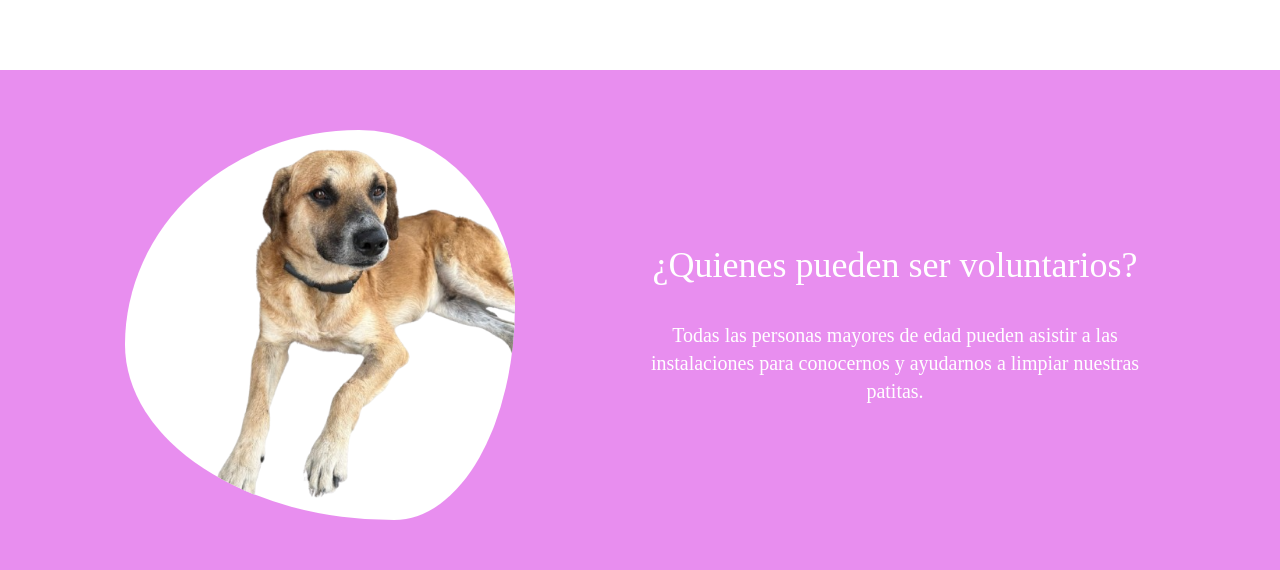
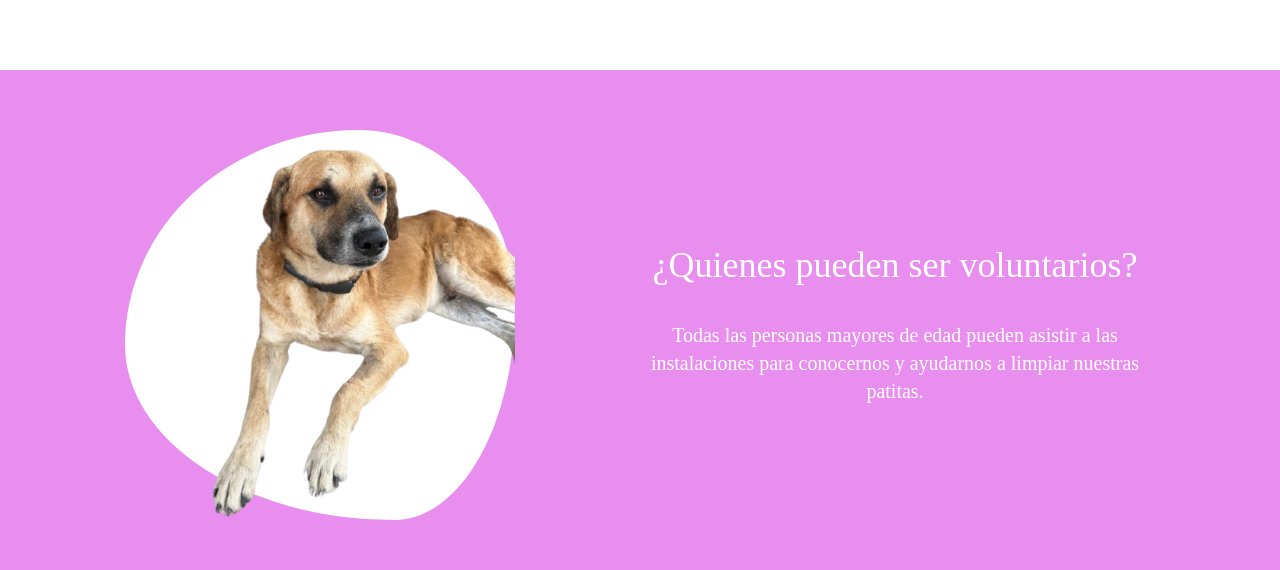
Before and after one commit to Tongother/dejando-huella, a Next.js app: page / in a window 1280 px wide. Shown: the part 840-1410 px from the top of the page. Built offline with nearby package versions, Linux system fonts and the light colour scheme; a web font is replaced by a local one.

Commit message:
Some Changes

```diff
--- a/src/app/components/info/info.css
+++ b/src/app/components/info/info.css
@@ -17,15 +17,12 @@
 }
 
 @media (min-width: 1024px){
-    .container{
-        transition: transform translateX(250px) ease;
-    }
     .forma{
         border-radius: 66% 34% 65% 35% / 67% 22% 78% 33%;
         width: 390px;
         height: 390px;
         background: #FFFFFF;
-        transition: transform 0.3s ease, ;
+        transition: transform 0.3s ease;
     }
     .forma:hover {
         transform: scale(1.2);
@@ -35,7 +32,6 @@
         width: 390px;
         height: 390px;
         background: #FFFFFF;
-        overflow: hidden;
         transition: transform 0.3s ease;
     }
     .forma2:hover{
```
